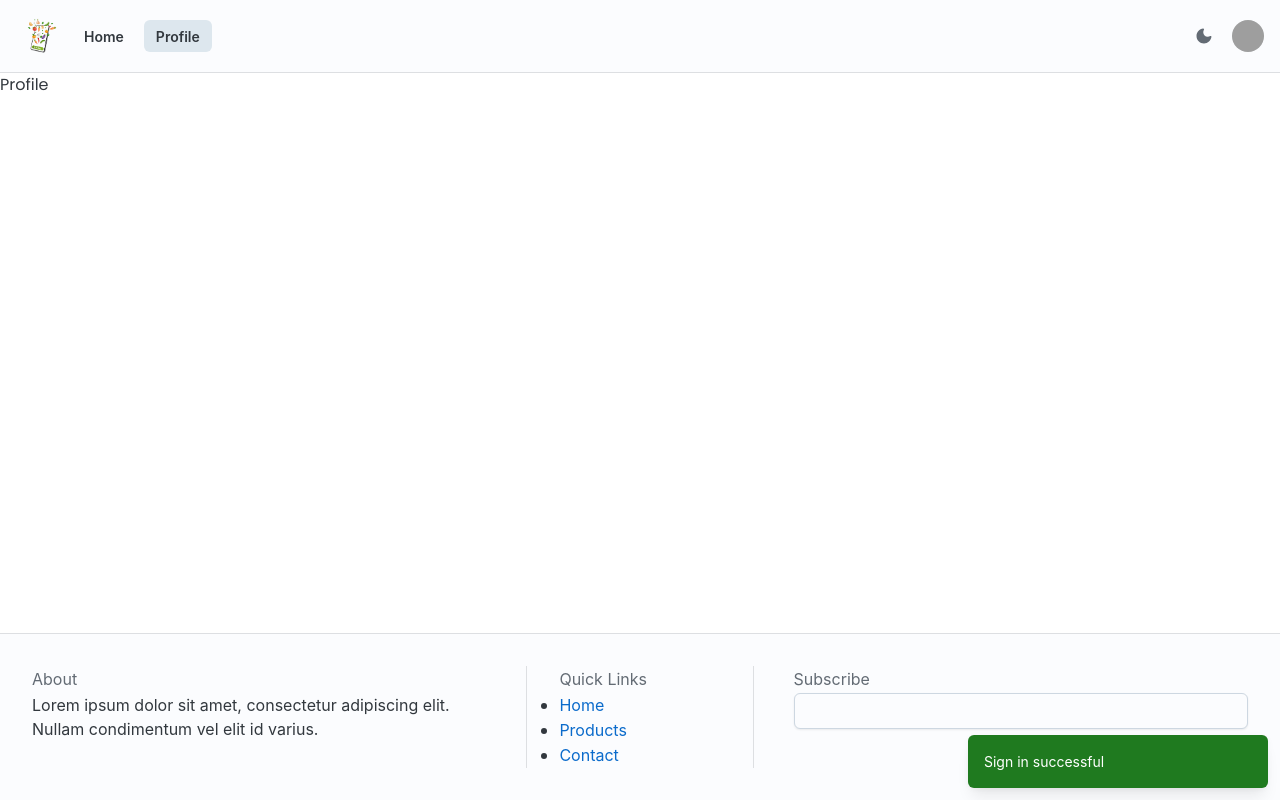
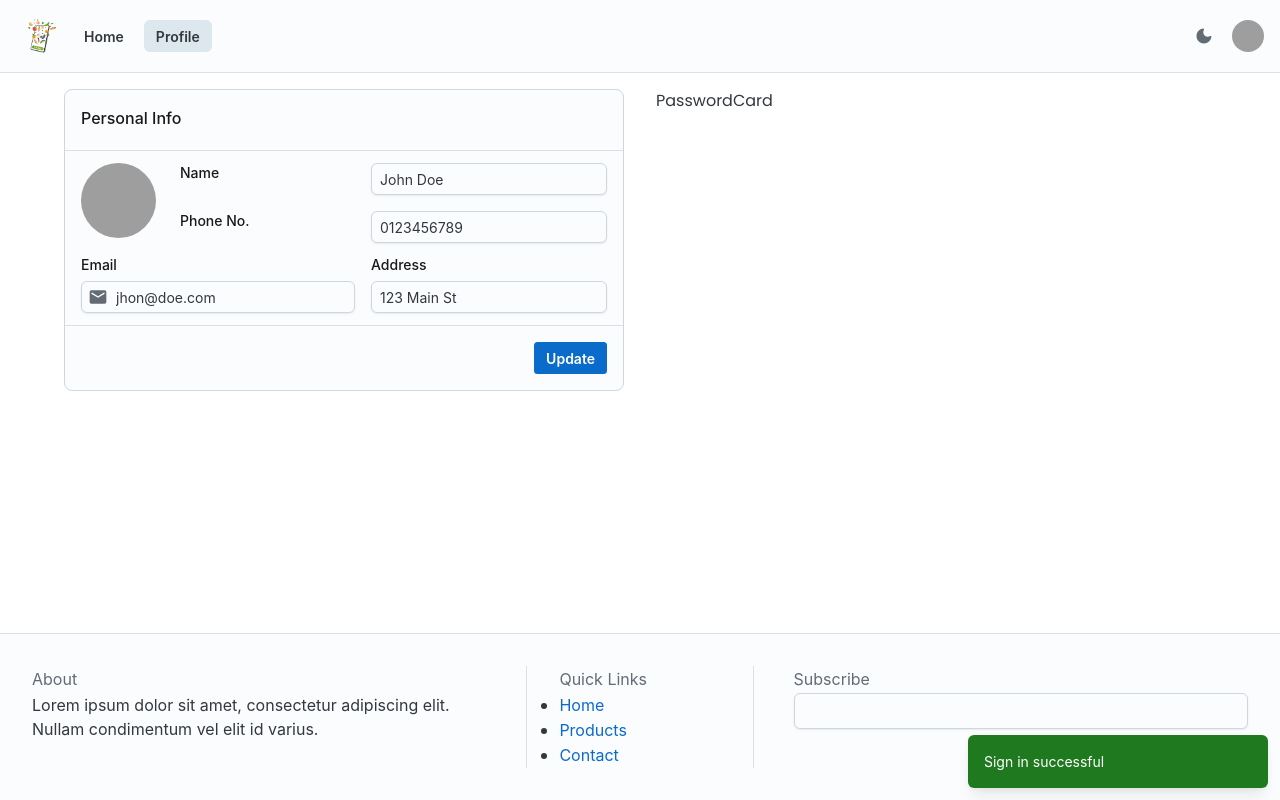
Before and after one commit to iddhi-sulakshana/smart-agriculture-system, a React (Vite) app in the folder frontend/: page /profile in a window 1280 px wide. Both pictures are taken after typing "name@example.com", "Sample123" into the empty fields and a click on the button "Sign in". Built offline with nearby package versions, Linux system fonts and the light colour scheme; grey boxes are pictures that could not be loaded.

Commit message:
Added Personal Card

```diff
--- a/frontend/src/components/navigation/DesktopNavigation.jsx
+++ b/frontend/src/components/navigation/DesktopNavigation.jsx
@@ -25,7 +25,6 @@ function DesktopNavigation() {
             </IconButton>
             {/* Desktop Menu items */}
             {Links.map(({ name, to, ...others }) => {
-                console.log(others);
                 // if the link is protected and the user is not logged in, don't show the link
                 if (others?.logged && !token) return null;
                 // if the link is not protected and the user is logged in, don't show the link
--- a/frontend/src/components/navigation/MobileNavigation.jsx
+++ b/frontend/src/components/navigation/MobileNavigation.jsx
@@ -17,8 +17,11 @@ import {
 import MenuRoundedIcon from "@mui/icons-material/MenuRounded";
 // Local components
 import Links from "./Links";
+// contexts
+import UserContext from "../../contexts/UserContext";
 
 function MobileNavigation() {
+    const { token } = UserContext();
     const [open, setOpen] = useState(false);
     return (
         <Box sx={{ display: { xs: "inline-flex", sm: "none" } }}>
@@ -51,7 +54,11 @@ function MobileNavigation() {
                             </ListSubheader>
                             <List aria-labelledby="nav-list-browse">
                                 {/* Mobile Menu items */}
-                                {Links.map(({ name, to }) => {
+                                {Links.map(({ name, to, ...others }) => {
+                                    // if the link is protected and the user is not logged in, don't show the link
+                                    if (others?.logged && !token) return null;
+                                    // if the link is not protected and the user is logged in, don't show the link
+                                    if (others.nonLogged && token) return null;
                                     return (
                                         <NavLink
                                             key={name}
--- /dev/null
+++ b/frontend/src/components/profile/PasswordCard.jsx
@@ -0,0 +1,7 @@
+import React from "react";
+
+function PasswordCard() {
+    return <div>PasswordCard</div>;
+}
+
+export default PasswordCard;
--- /dev/null
+++ b/frontend/src/components/profile/PersonalCard.jsx
@@ -0,0 +1,152 @@
+import React, { useEffect, useState } from "react";
+// JOY UI Components
+import {
+    Avatar,
+    Box,
+    Button,
+    Card,
+    CardActions,
+    CardOverflow,
+    Divider,
+    FormControl,
+    FormLabel,
+    Input,
+    Stack,
+    Typography,
+} from "@mui/joy";
+import EmailRoundedIcon from "@mui/icons-material/EmailRounded";
+// hooks
+import useUserDetails from "../../hooks/useUserDetails";
+// contexts
+import SnackBarContext from "../../contexts/SnackBarContext";
+
+function PersonalCard() {
+    const [name, setName] = useState("");
+    const [email, setEmail] = useState("");
+    const [phone, setPhone] = useState("");
+    const [address, setAddress] = useState("");
+    const [avatar, setAvatar] = useState("");
+    const { showMessage } = SnackBarContext();
+    const { userDetails, loading, error } = useUserDetails();
+    useEffect(() => {
+        if (!loading && !error && userDetails) {
+            setName(userDetails.name);
+            setEmail(userDetails.email);
+            setPhone(userDetails.phone);
+            setAddress(userDetails.address);
+            setAvatar(userDetails.avatar);
+        }
+    }, [userDetails, loading, error]);
+    const handleUpdate = () => {
+        // validate form data
+        if (!name || !email || !phone || !address) {
+            showMessage("error", "Please fill all the fields");
+            return;
+        }
+        if (/^[a-zA-Z0-9+_.-]+@[a-zA-Z0-9.-]+$/.test(email) === false) {
+            showMessage("error", "Please enter a valid email");
+            return;
+        }
+        // TODO: update user details
+        // TODO: show snackbar
+        // TODO: update user details
+        showMessage("success", "User details updated successfully");
+    };
+    return (
+        <Card>
+            <Box mb={1}>
+                <Typography level="title-md">Personal Info</Typography>
+            </Box>
+            <Divider />
+            <Stack direction="row" spacing={3}>
+                <Stack
+                    direction="row"
+                    sx={{ display: "flex", my: 1 }}
+                    spacing={3}
+                >
+                    <Avatar
+                        sx={{
+                            width: 75,
+                            height: 75,
+                        }}
+                        size="lg"
+                        src={avatar}
+                        alt={name}
+                    />
+                </Stack>
+                <Stack spacing={2} sx={{ flexGrow: 1 }}>
+                    <Stack spacing={2}>
+                        <FormControl
+                            sx={{
+                                display: "flex",
+                                flexDirection: "row",
+                                justifyContent: "space-between",
+                                gap: 2,
+                            }}
+                        >
+                            <FormLabel>Name</FormLabel>
+                            <Input
+                                size="sm"
+                                placeholder="Name"
+                                value={name}
+                                onChange={(e) => setName(e.target.value)}
+                            />
+                        </FormControl>
+                        <FormControl
+                            sx={{
+                                display: "flex",
+                                flexDirection: "row",
+                                justifyContent: "space-between",
+                                gap: 2,
+                            }}
+                        >
+                            <FormLabel>Phone No.</FormLabel>
+                            <Input
+                                size="sm"
+                                placeholder="Phone No."
+                                value={phone}
+                                onChange={(e) => setPhone(e.target.value)}
+                            />
+                        </FormControl>
+                    </Stack>
+                </Stack>
+            </Stack>
+            <Stack direction="row" spacing={2}>
+                <FormControl sx={{ flexGrow: 1 }}>
+                    <FormLabel>Email</FormLabel>
+                    <Input
+                        size="sm"
+                        type="email"
+                        startDecorator={<EmailRoundedIcon />}
+                        placeholder="Email"
+                        value={email}
+                        onChange={(e) => setEmail(e.target.value)}
+                    />
+                </FormControl>
+                <FormControl>
+                    <FormLabel>Address</FormLabel>
+                    <Input
+                        size="sm"
+                        placeholder="Address"
+                        value={address}
+                        onChange={(e) => setAddress(e.target.value)}
+                    />
+                </FormControl>
+            </Stack>
+            <CardOverflow
+                sx={{
+                    borderTop: "1px solid",
+                    borderColor: "divider",
+                }}
+            >
+                <CardActions sx={{ alignSelf: "flex-end", pt: 2 }}>
+                    <Button size="sm" variant="solid" onClick={handleUpdate}>
+                        Update
+                    </Button>
+                </CardActions>
+            </CardOverflow>
+        </Card>
+    );
+}
+
+export default PersonalCard;
--- a/frontend/src/contexts/SnackBarContext.jsx
+++ b/frontend/src/contexts/SnackBarContext.jsx
@@ -10,7 +10,21 @@ export function SnackBarProvider({ children }) {
         message: "",
     });
     const showMessage = (state = false, message = "") => {
-        const newColor = state === "success" ? "success" : "danger";
+        // switch case to change the color of the snackbar
+        let newColor;
+        switch (state) {
+            case "success":
+                newColor = "success";
+                break;
+            case "error":
+                newColor = "danger";
+                break;
+            case "warning":
+                newColor = "warning";
+                break;
+            default:
+                newColor = "neutral";
+        }
         setMessage({ color: newColor, message });
         setOpen(true);
     };
--- a/frontend/src/hooks/useUserDetails.js
+++ b/frontend/src/hooks/useUserDetails.js
@@ -1,19 +1,20 @@
 import { useEffect, useState } from "react";
 import UserContext from "../contexts/UserContext";
-
+import SnackBarContext from "../contexts/SnackBarContext";
+const user = {
+    name: "John Doe",
+    email: "jhon@doe.com",
+    phone: "0123456789",
+    address: "123 Main St",
+    avatar:
+        "https://i.pravatar.cc/40?img=" + Math.floor(Math.random() * 70 + 1),
+};
 async function getUserDetails() {
     // moch function to simulate API call with timeout and randomly throwing error
     return new Promise((resolve, reject) => {
         setTimeout(() => {
-            if (Math.random() > 0.3) {
-                resolve({
-                    name: "John Doe",
-                    email: "jhon@doe.com",
-                    // random number between 1 to 70 to end of the url
-                    avatar:
-                        "https://i.pravatar.cc/40?img=" +
-                        Math.floor(Math.random() * 70 + 1),
-                });
+            if (Math.random() > 0.1) {
+                resolve(user);
             } else {
                 reject(new Error("Something went wrong"));
             }
@@ -22,6 +23,7 @@ async function getUserDetails() {
 }
 
 export default function useUserDetails() {
+    const { showMessage } = SnackBarContext();
     const [userDetails, setUserDetails] = useState(null);
     const [loading, setLoading] = useState(true);
     const [error, setError] = useState(null);
@@ -38,12 +40,14 @@ export default function useUserDetails() {
         }
         getUserDetails()
             .then((userDetails) => {
-                console.log(userDetails);
                 setUserDetails(userDetails);
                 setLoading(false);
             })
             .catch((error) => {
-                console.log(error);
+                showMessage(
+                    "error",
+                    "Error fetching user details: " + error.message
+                );
                 setError(error.message);
                 setLoading(false);
             });
--- a/frontend/src/pages/Profile.jsx
+++ b/frontend/src/pages/Profile.jsx
@@ -1,7 +1,11 @@
 import React, { useEffect } from "react";
+import { useNavigate } from "react-router-dom";
+// JOY UI Components
+import { Grid, Stack } from "@mui/joy";
+// contexts
 import UserContext from "../contexts/UserContext";
-import { useNavigate } from "react-router-dom";
-
+import PersonalCard from "../components/profile/PersonalCard";
+import PasswordCard from "../components/profile/PasswordCard";
 function Profile() {
     const { token } = UserContext();
     const navigate = useNavigate();
@@ -10,7 +14,25 @@ function Profile() {
             navigate("/signin");
         }
     }, [token]);
-    return <div>Profile</div>;
+    return (
+        <Stack
+            spacing={4}
+            sx={{
+                display: "flex",
+                mx: "auto",
+                px: 6,
+            }}
+        >
+            <Grid container spacing={4}>
+                <Grid xs={12} md={6}>
+                    <PersonalCard />
+                </Grid>
+                <Grid xs={12} md={6}>
+                    <PasswordCard />
+                </Grid>
+            </Grid>
+        </Stack>
+    );
 }
 
 export default Profile;
--- a/frontend/src/pages/SignIn.jsx
+++ b/frontend/src/pages/SignIn.jsx
@@ -1,8 +1,8 @@
 import { Box } from "@mui/joy";
 import React, { useEffect, useState } from "react";
 import { Link, useNavigate } from "react-router-dom";
-import SignInForm from "../components/SignIn/SignInForm";
-import SignUpForm from "../components/SignIn/SignUpForm";
+import SignInForm from "../components/signin/SignInForm";
+import SignUpForm from "../components/signin/SignUpForm";
 import UserContext from "../contexts/UserContext";
 
 function SignIn() {
```
Also changed, not shown: frontend/src/components/signin/SignInForm.jsx (renamed from frontend/src/components/SignIn/SignInForm.jsx), frontend/src/components/signin/SignUpForm.jsx (renamed from frontend/src/components/SignIn/SignUpForm.jsx).
